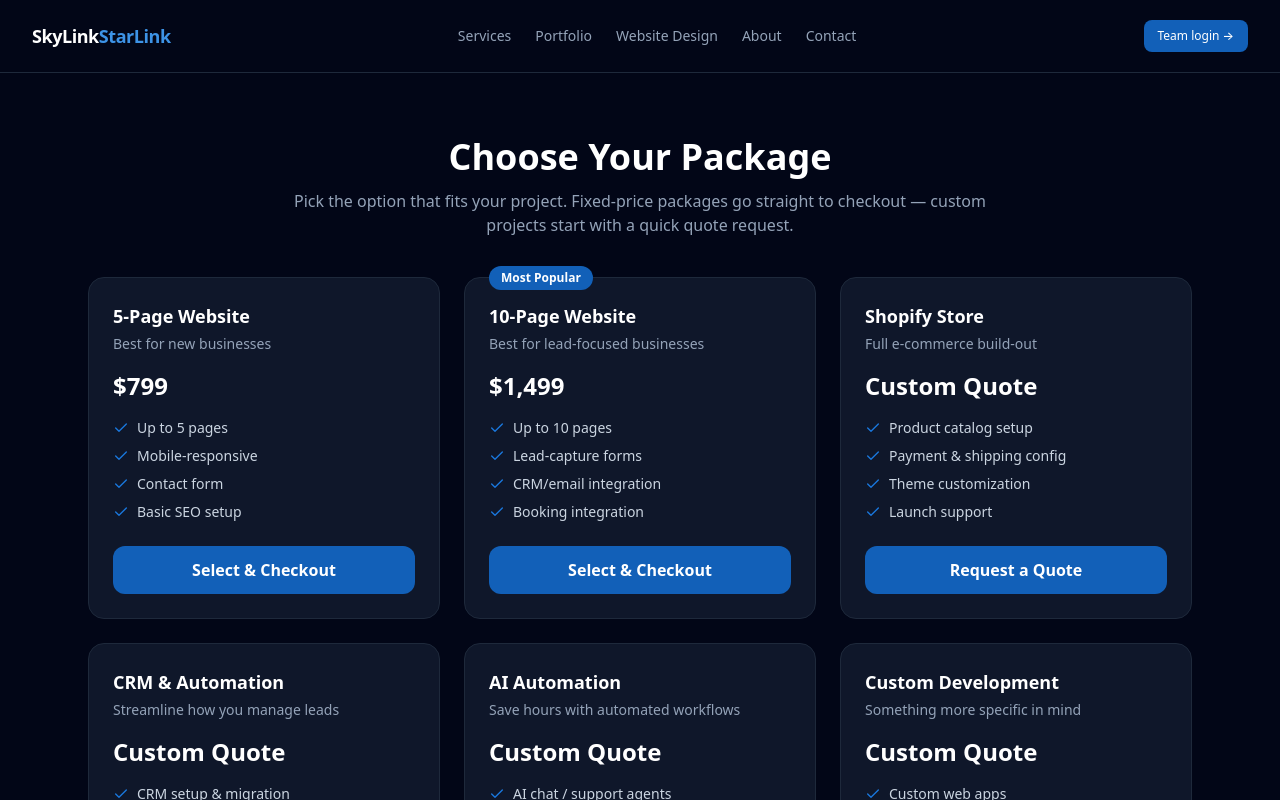
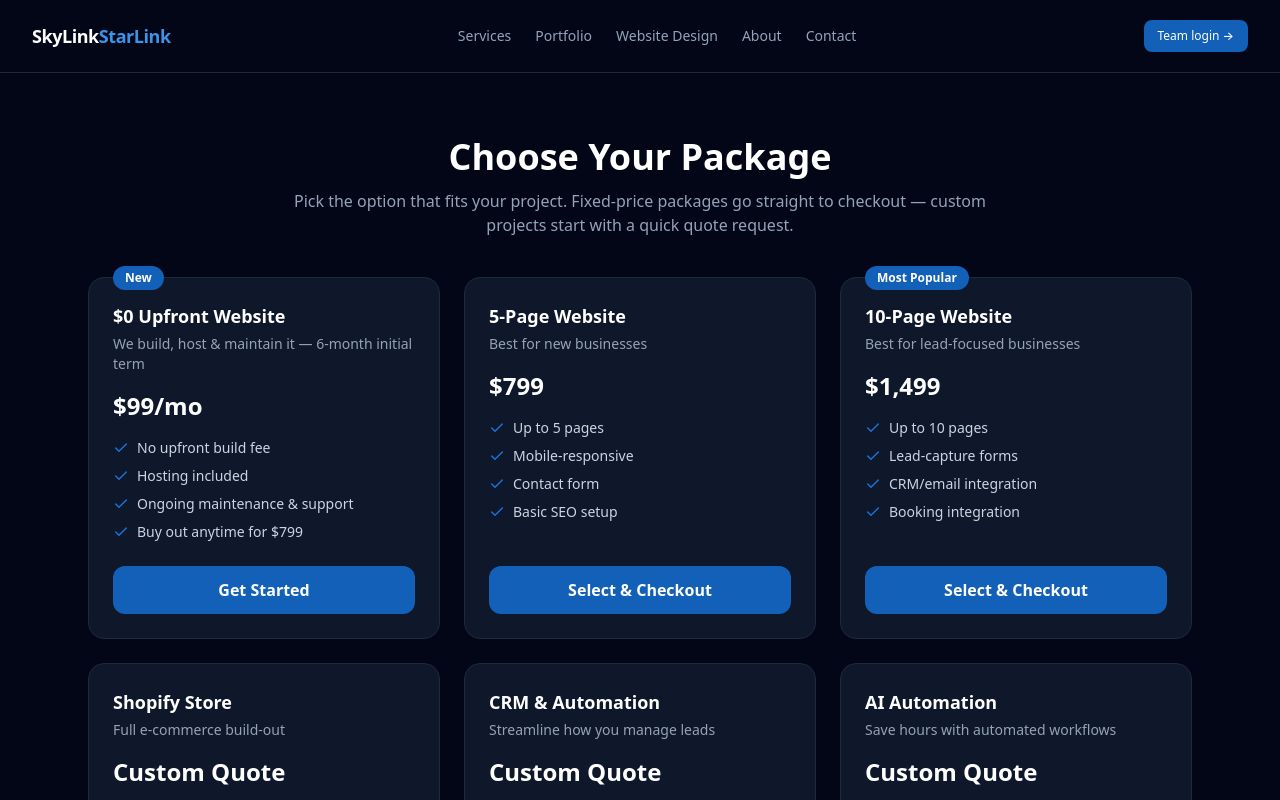
Before and after one commit to Tpugh67/skylinkstarlink, a Next.js app: page /start in a window 1280 px wide. Shown: the top 800 px of the page. Built offline with nearby package versions, Linux system fonts and the light colour scheme; no server answers.

Commit message:
Add $0-upfront managed website tile to /start page

```diff
--- a/src/app/start/page.tsx
+++ b/src/app/start/page.tsx
@@ -21,6 +21,16 @@ type Tile = {
 }
 
 const TILES: Tile[] = [
+  {
+    key: 'managed',
+    name: '$0 Upfront Website',
+    price: '$99/mo',
+    tagline: 'We build, host & maintain it — 6-month initial term',
+    badge: 'New',
+    features: ['No upfront build fee', 'Hosting included', 'Ongoing maintenance & support', 'Buy out anytime for $799'],
+    href: '/managed',
+    cta: 'Get Started',
+  },
   {
     key: 'launch',
     name: '5-Page Website',
```
